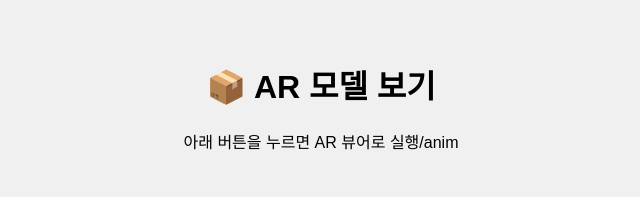
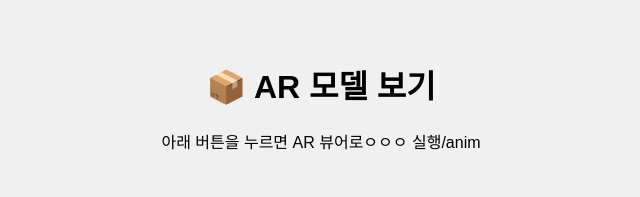
Before and after one commit to minjeongeee/orbit_iphone, a plain HTML site: page usdz-viewer/index.html in a window 1280 px wide. Shown: the top 197 px of the page, without its empty margins (319-959 px from the left). Drawn offline with Linux system fonts and the light colour scheme.

Commit message:
Update index.html

```diff
--- a/usdz-viewer/index.html
+++ b/usdz-viewer/index.html
@@ -28,7 +28,7 @@
 </head>
 <body>
   <h1>📦 AR 모델 보기</h1>
-  <p>아래 버튼을 누르면 AR 뷰어로 실행/anim</p>
+  <p>아래 버튼을 누르면 AR 뷰어로ㅇㅇㅇ 실행/anim</p>
 
   <!-- AR 보기 버튼 -->
   <a id="arLink" href="#">AR로 보기</a>
```
